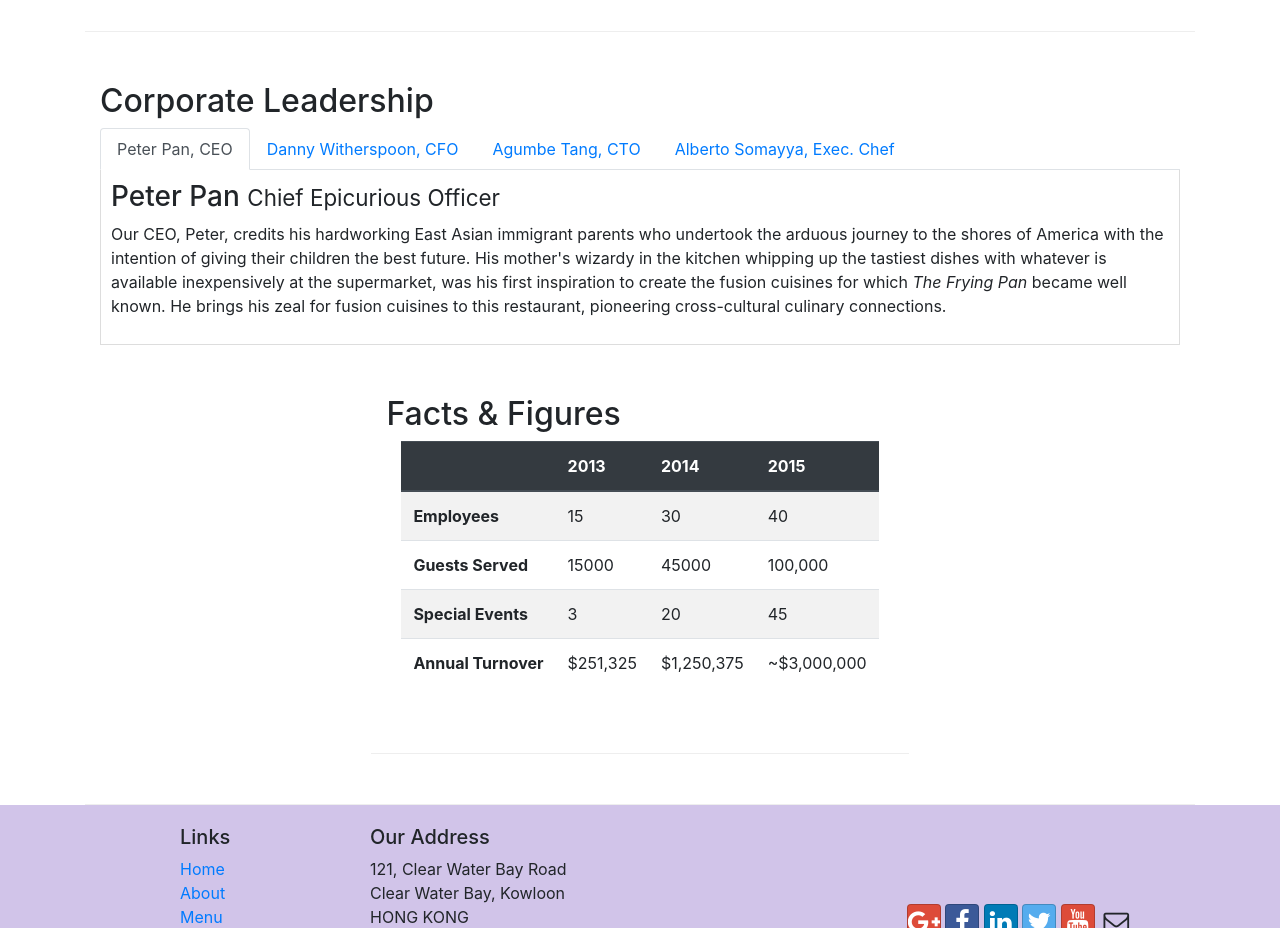
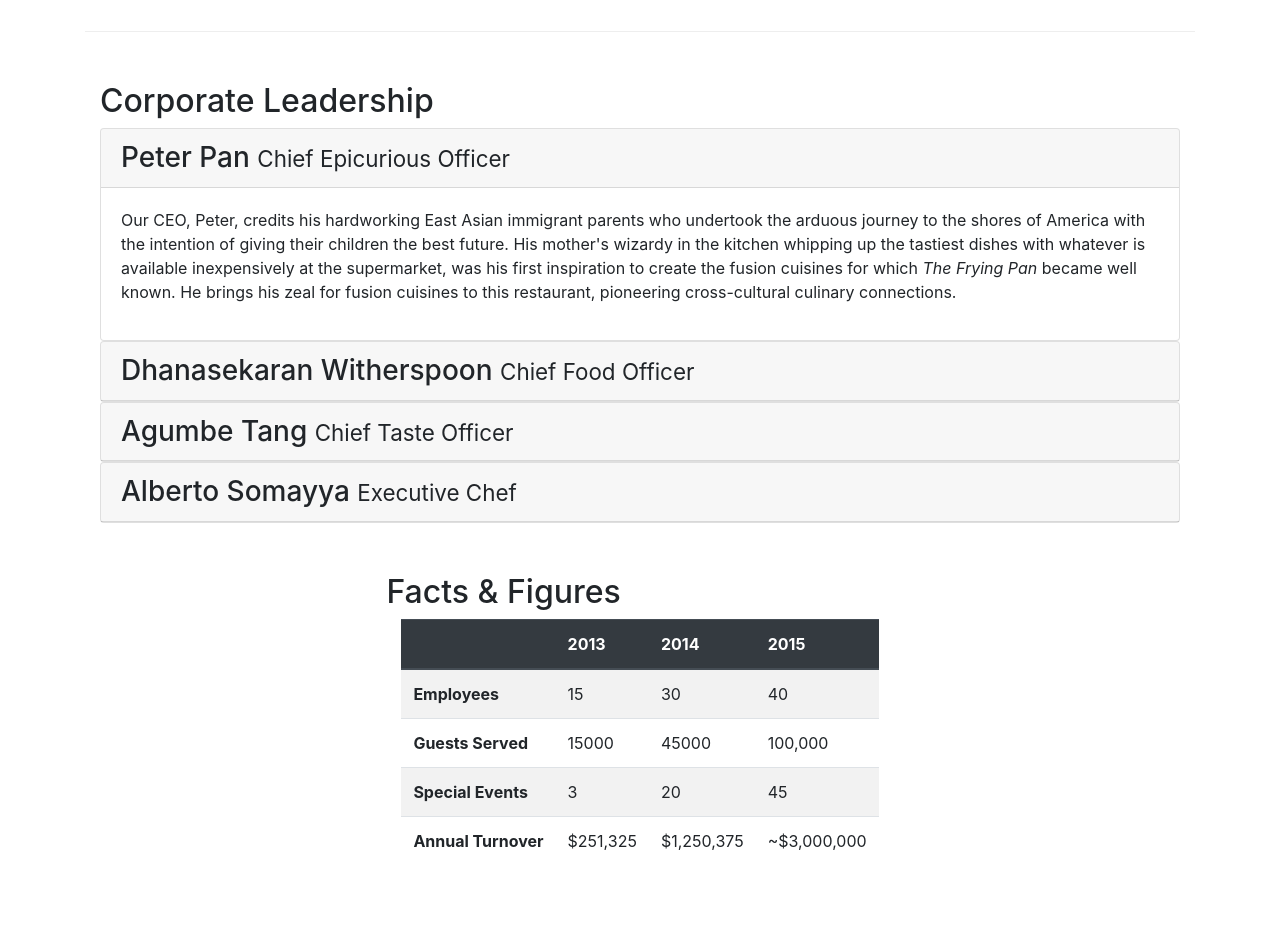
Before and after one commit to naidugova/bootstrapproject, a website: page aboutus.html in a window 1280 px wide. Shown: the part 940-1868 px from the top of the page. Drawn offline with nearby package versions, Linux system fonts and the light colour scheme.

Commit message:
Accordion

```diff
--- a/aboutus.html
+++ b/aboutus.html
@@ -95,40 +95,62 @@
         <div class="row row-content align-items-center">
             <div class="col-sm-12">
                 <h2>Corporate Leadership</h2>
-                <ul class="nav nav-tabs">
-                    <li class="nav-item">
-                      <a class="nav-link active" href="#peter"
-                        role="tab" data-toggle="tab">Peter Pan, CEO</a>
-                    </li>
-                    <li class="nav-item">
-                      <a class="nav-link" href="#danny" role="tab"
-                        data-toggle="tab">Danny Witherspoon, CFO</a>
-                    </li>
-                    <li class="nav-item">
-                      <a class="nav-link" href="#agumbe"role="tab"
-                        data-toggle="tab">Agumbe Tang, CTO</a>
-                    </li>
-                    <li class="nav-item">
-                      <a class="nav-link" href="#alberto" role="tab"
-                        data-toggle="tab">Alberto Somayya, Exec. Chef</a>
-                    </li>
-                </ul>
-                <div class="tab-content">
-                    <div role="tabpanel" class="tab-pane fade show active" id="peter">
-                        <h3>Peter Pan <small>Chief Epicurious Officer</small></h3>
-                        <p class="d-none d-sm-block">Our CEO, Peter, credits his hardworking East Asian immigrant parents who undertook the arduous journey to the shores of America with the intention of giving their children the best future. His mother's wizardy in the kitchen whipping up the tastiest dishes with whatever is available inexpensively at the supermarket, was his first inspiration to create the fusion cuisines for which <em>The Frying Pan</em> became well known. He brings his zeal for fusion cuisines to this restaurant, pioneering cross-cultural culinary connections.</p>
+                <div id="accordion">
+                    <div class="card">
+                        <div class="card-header" role="tab" id="peterhead">
+                        <h3 class="mb-0">
+                            <a data-toggle="collapse" data-target="#peter">
+                            Peter Pan <small>Chief Epicurious Officer</small>
+                            </a>
+                        </h3>
+                        </div>
+                        <div class="collapse show" id="peter" data-parent="#accordion">
+                            <div class="card-body">
+                                <p class="d-none d-sm-block">Our CEO, Peter, credits his hardworking East Asian immigrant parents who undertook the arduous journey to the shores of America with the intention of giving their children the best future. His mother's wizardy in the kitchen whipping up the tastiest dishes with whatever is available inexpensively at the supermarket, was his first inspiration to create the fusion cuisines for which <em>The Frying Pan</em> became well known. He brings his zeal for fusion cuisines to this restaurant, pioneering cross-cultural culinary connections.</p>
+                            </div>
+                        </div>
                     </div>
-                    <div role="tabpanel" class="tab-pane fade" id="peter">
-                        <h3>Dhanasekaran Witherspoon <small>Chief Food Officer</small></h3>
-                        <p class="d-none d-sm-block">Our CFO, Danny, as he is affectionately referred to by his colleagues, comes from a long established family tradition in farming and produce. His experiences growing up on a farm in the Australian outback gave him great appreciation for varieties of food sources. As he puts it in his own words, <em>Everything that runs, wins, and everything that stays, pays!</em></p>
+                    <div class="card">
+                            <div class="card-header" role="tab" id="dannyhead">
+                            <h3 class="mb-0">
+                                <a class="collapsed" data-toggle="collapse" data-target="#danny">
+                                Dhanasekaran Witherspoon <small>Chief Food Officer</small>
+                                </a>
+                            </h3>
+                        </div>
+                        <div class="collapse" id="danny" data-parent="#accordion">
+                            <div class="card-body">
+                                <p class="d-none d-sm-block">Our CFO, Danny, as he is affectionately referred to by his colleagues, comes from a long established family tradition in farming and produce. His experiences growing up on a farm in the Australian outback gave him great appreciation for varieties of food sources. As he puts it in his own words, <em>Everything that runs, wins, and everything that stays, pays!</em></p>
+                            </div>
+                        </div>
                     </div>
-                    <div role="tabpanel" class="tab-pane fade" id="peter">
-                        <h3>Agumbe Tang <small>Chief Taste Officer</small></h3>
-                        <p class="d-none d-sm-block">Blessed with the most discerning gustatory sense, Agumbe, our CTO, personally ensures that every dish that we serve meets his exacting tastes. Our chefs dread the tongue lashing that ensues if their dish does not meet his exacting standards. He lives by his motto, <em>You click only if you survive my lick.</em></p>
+                    <div class="card">
+                            <div class="card-header" role="tab" id="agumbehead">
+                            <h3 class="mb-0">
+                                <a class="collapsed" data-toggle="collapse" data-target="#agumbe">
+                                Agumbe Tang <small>Chief Taste Officer</small>
+                                </a>
+                            </h3>
+                        </div>
+                        <div class="collapse" id="agumbe" data-parent="#accordion">
+                            <div class="card-body">
+                                <p class="d-none d-sm-block">Blessed with the most discerning gustatory sense, Agumbe, our CTO, personally ensures that every dish that we serve meets his exacting tastes. Our chefs dread the tongue lashing that ensues if their dish does not meet his exacting standards. He lives by his motto, <em>You click only if you survive my lick.</em></p>
+                            </div>
+                        </div>
                     </div>
-                    <div role="tabpanel" class="tab-pane fade" id="peter">
-                        <h3>Alberto Somayya <small>Executive Chef</small></h3>
-                        <p class="d-none d-sm-block">Award winning three-star Michelin chef with wide International experience having worked closely with whos-who in the culinary world, he specializes in creating mouthwatering Indo-Italian fusion experiences. He says, <em>Put together the cuisines from the two craziest cultures, and you get a winning hit! Amma Mia!</em></p>
+                    <div class="card">
+                            <div class="card-header" role="tab" id="albertohead">
+                            <h3 class="mb-0">
+                                <a class="collapsed" data-toggle="collapse" data-target="#alberto">
+                                Alberto Somayya <small>Executive Chef</small>
+                                </a>
+                            </h3>
+                        </div>
+                        <div class="collapse" id="alberto" data-parent="#accordion">
+                            <div class="card-body">
+                                <p class="d-none d-sm-block">Award winning three-star Michelin chef with wide International experience having worked closely with whos-who in the culinary world, he specializes in creating mouthwatering Indo-Italian fusion experiences. He says, <em>Put together the cuisines from the two craziest cultures, and you get a winning hit! Amma Mia!</em></p>
+                            </div>
+                        </div>
                     </div>
                 </div>
             </div>
```
